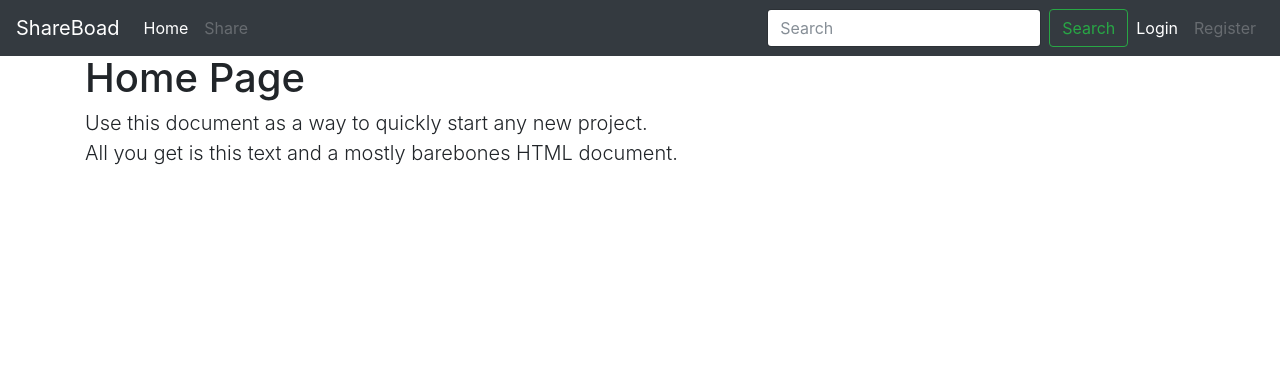
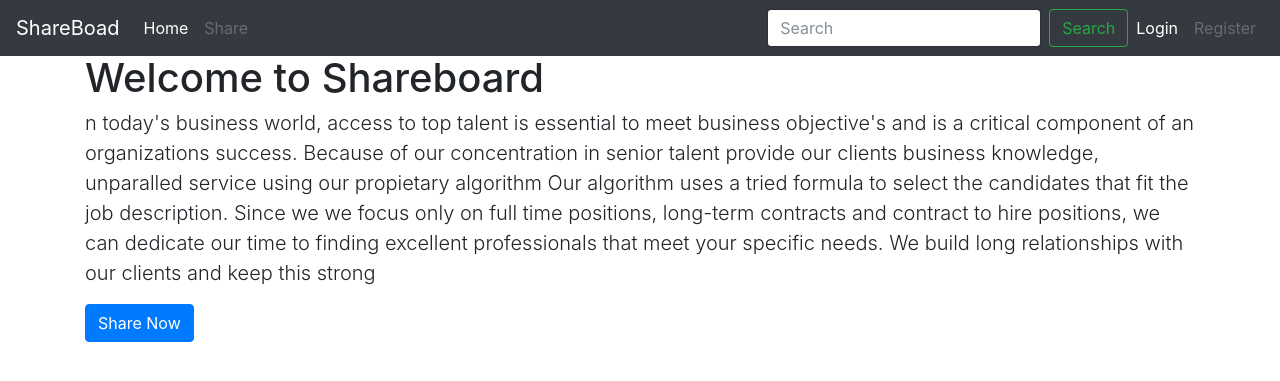
Before and after one commit to Adewagold/futurespork-framework, a PHP site: page /future/ in a window 1280 px wide. Shown: the top 381 px of the page. Run offline with PHP 8.4, Linux system fonts and the light colour scheme; data that the repository does not hold is empty; some libraries are stand-ins or nearby versions.

Commit message:
working on the share views

```diff
--- a/controllers/Share.php
+++ b/controllers/Share.php
@@ -10,5 +10,10 @@ class Share extends Controller
 		$viewModel = new ShareModel();
 		$this->ReturnView($viewModel->index(),true);
 	}
+
+	public function add()
+	{
+		$this->returnView('add',true);
+	}
 }
  ?>
--- a/views/home/index.php
+++ b/views/home/index.php
@@ -1,4 +1,6 @@
 <div class="starter-template">
-        <h1>Home Page</h1>
-        <p class="lead">Use this document as a way to quickly start any new project.<br> All you get is this text and a mostly barebones HTML document.</p>
+        <h1>Welcome to Shareboard</h1>
+        <p class="lead">n today's business world, access to top talent is essential to meet business objective's and is a critical component of an organizations success. Because of our concentration in senior talent provide our clients business knowledge, unparalled service using our propietary algorithm Our algorithm uses a tried formula to select the candidates that fit the job description. Since we we focus only on full time positions, long-term contracts and contract to hire positions, we can dedicate our time to finding excellent professionals that meet your specific needs. We build long relationships with our clients and keep this strong</p>
       </div>
+
+<a class="btn btn-primary text-center" href="<?php echo ROOT_URL ?>users/register">Share Now</a>
--- a/views/main.php
+++ b/views/main.php
@@ -30,10 +30,10 @@
         </form>
         <ul class="navbar-nav navbar-right">
           <li class="nav-item active">
-            <a class="nav-link" href="<?php echo ROOT_URL ?>">Login <span class="sr-only">(current)</span></a>
+            <a class="nav-link" href="<?php echo ROOT_URL ?>users/login">Login <span class="sr-only">(current)</span></a>
           </li>
           <li class="nav-item">
-            <a class="nav-link disabled" href="<?php echo ROOT_URL ?>share">Register</a>
+            <a class="nav-link disabled" href="<?php echo ROOT_URL ?>users/register">Register</a>
           </li>
 
         </ul>
```
Also changed, not shown: views/share/add.php (+9 -0 lines).
